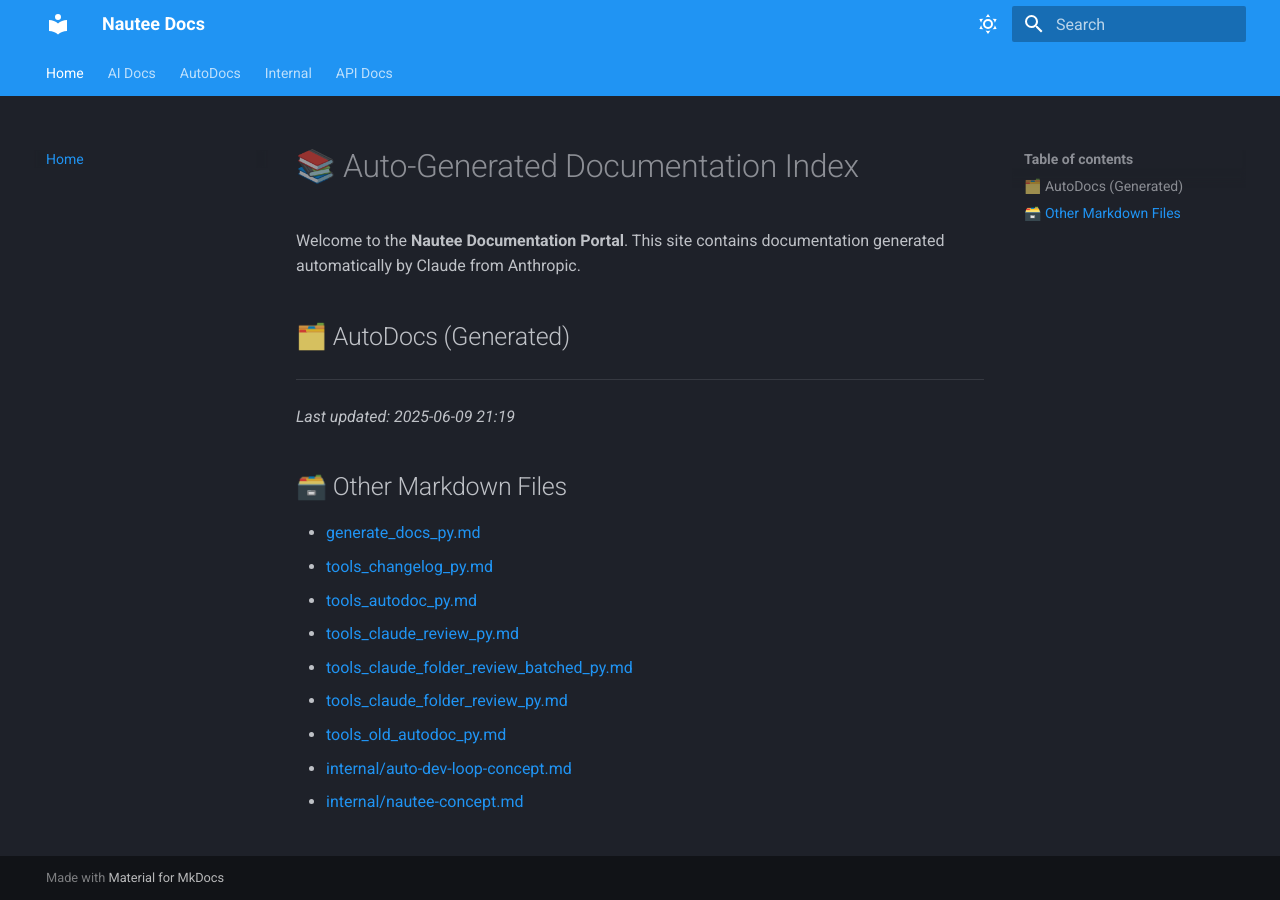
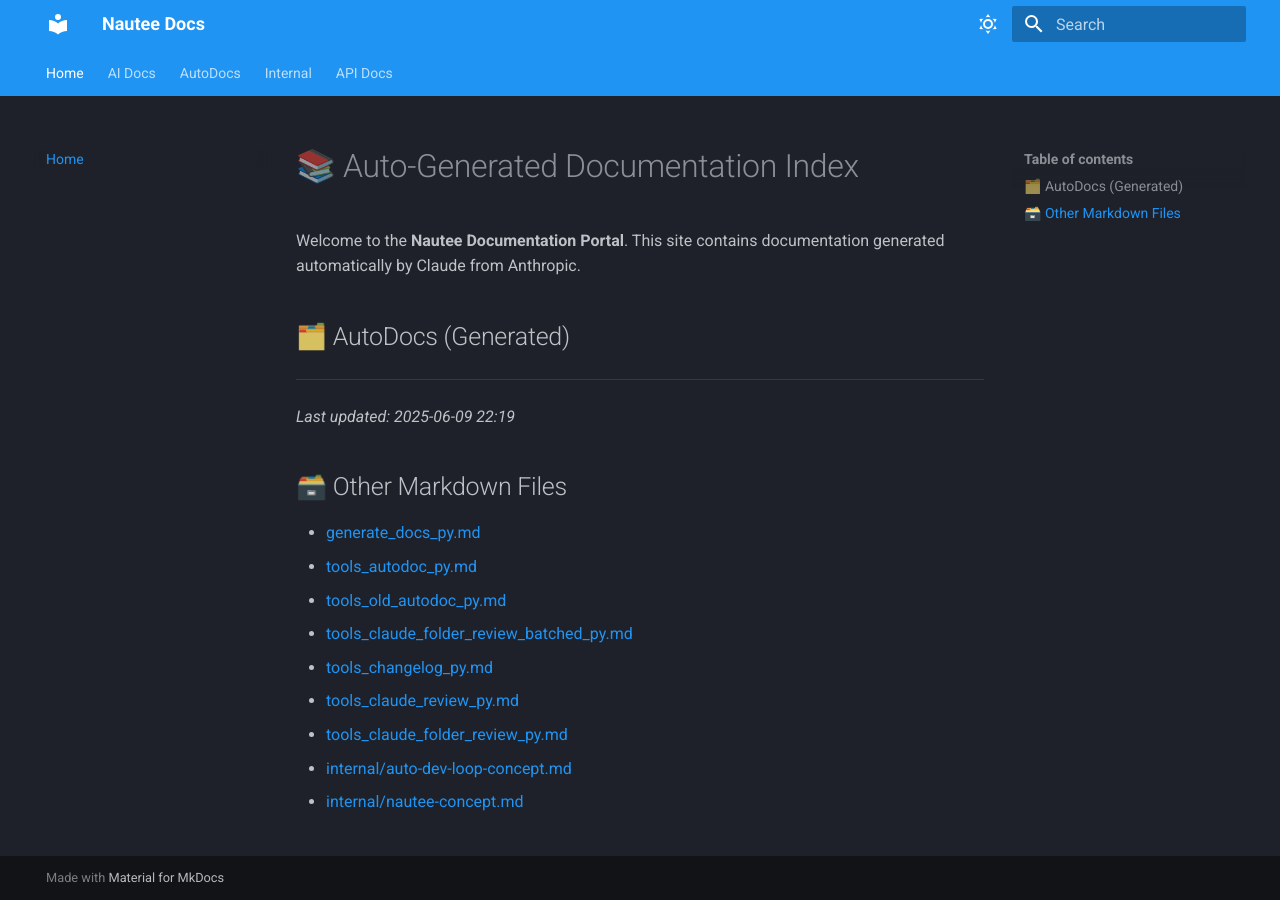
Before and after one commit to 48Nauts-Operator/nautee, an MkDocs documentation site: the page built from docs/index.md, in a window 1280 px wide. Built offline with MkDocs 1.6.1 and Material for MkDocs 9.7.7, drawn with Linux system fonts in a browser that asks for light colours.

Commit message:
🤖 Auto-update docs via Nautee

```diff
--- a/docs/index.md
+++ b/docs/index.md
@@ -7,16 +7,16 @@ Welcome to the **Nautee Documentation Portal**. This site contains documentation
 
 ---
 
-_Last updated: 2025-06-09 21:19_
+_Last updated: 2025-06-09 22:19_
 
 ## 🗃️ Other Markdown Files
 
 - [generate_docs_py.md](generate_docs_py.md)
+- [tools_autodoc_py.md](tools_autodoc_py.md)
+- [tools_old_autodoc_py.md](tools_old_autodoc_py.md)
+- [tools_claude_folder_review_batched_py.md](tools_claude_folder_review_batched_py.md)
 - [tools_changelog_py.md](tools_changelog_py.md)
-- [tools_autodoc_py.md](tools_autodoc_py.md)
 - [tools_claude_review_py.md](tools_claude_review_py.md)
-- [tools_claude_folder_review_batched_py.md](tools_claude_folder_review_batched_py.md)
 - [tools_claude_folder_review_py.md](tools_claude_folder_review_py.md)
-- [tools_old_autodoc_py.md](tools_old_autodoc_py.md)
 - [internal/auto-dev-loop-concept.md](internal/auto-dev-loop-concept.md)
 - [internal/nautee-concept.md](internal/nautee-concept.md)
```
